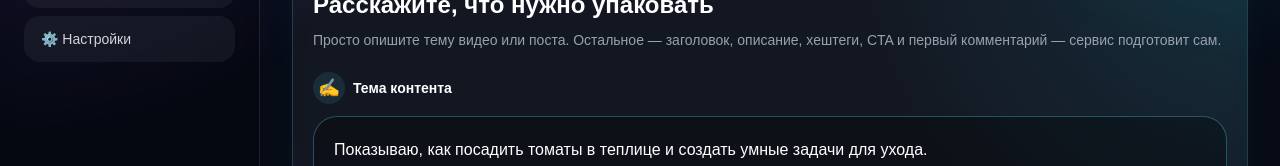
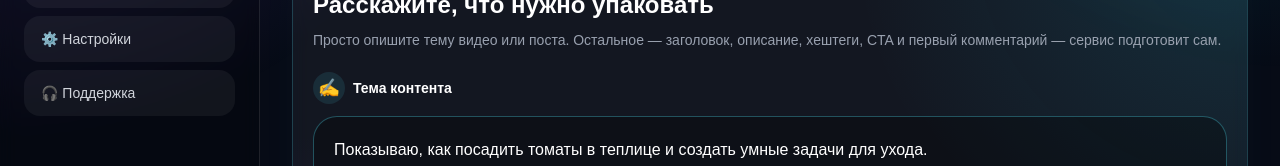
Before and after one commit to kondyrev/content-helper, a Next.js app: page /dashboard in a window 1280 px wide. Shown: the part 382-548 px from the top of the page. Built offline with nearby package versions, Linux system fonts and the light colour scheme; no server answers.

Commit message:
SUPPORT: добавил в сайдбар ссылку

```diff
--- a/app/dashboard-content.tsx
+++ b/app/dashboard-content.tsx
@@ -551,6 +551,7 @@ ${result}
     { label: "📜 История", id: "history" },
     { label: "💎 Тарифы", id: "pricing" },
     { label: "⚙️ Настройки", id: "settings" },
+    { label: "🎧 Поддержка", id: "support" },
     ...(isAdmin ? [{ label: "🛠️ Админка", id: "admin" }] : []),
   ];
 
--- a/components/Sidebar.tsx
+++ b/components/Sidebar.tsx
@@ -56,7 +56,14 @@ export function Sidebar({
           {menuItems.map((item) => (
             <button
               key={item.id}
-              onClick={() => onNavigate(item.id)}
+              onClick={() => {
+                if (item.id === "support") {
+                  window.location.href = "/support";
+                  return;
+                }
+
+                onNavigate(item.id);
+              }}
               className="w-full rounded-2xl border border-transparent bg-white/5 px-4 py-3 text-left text-sm font-medium text-gray-300 transition hover:border-white/10 hover:bg-white/10 hover:text-white"
             >
               {item.label}
```
